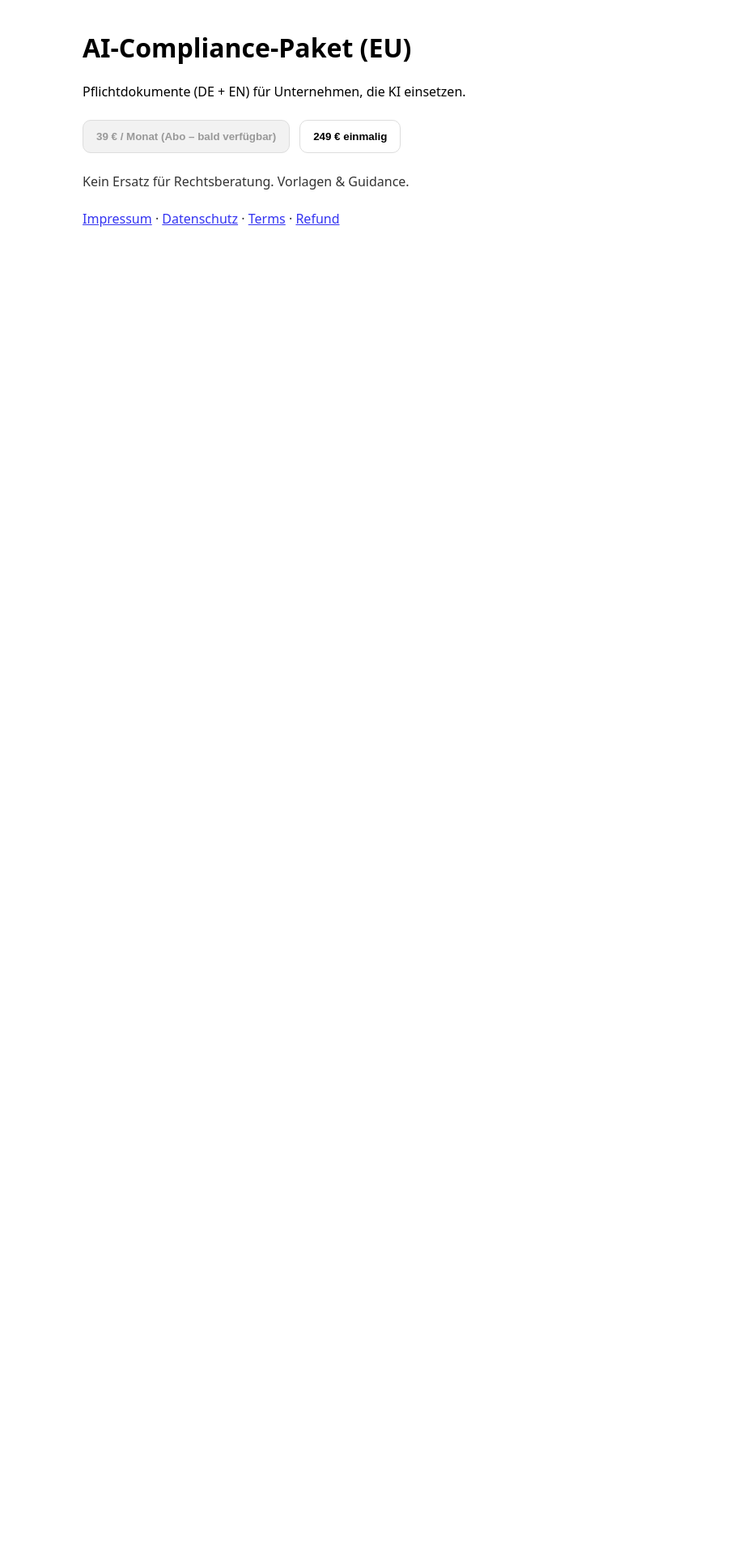
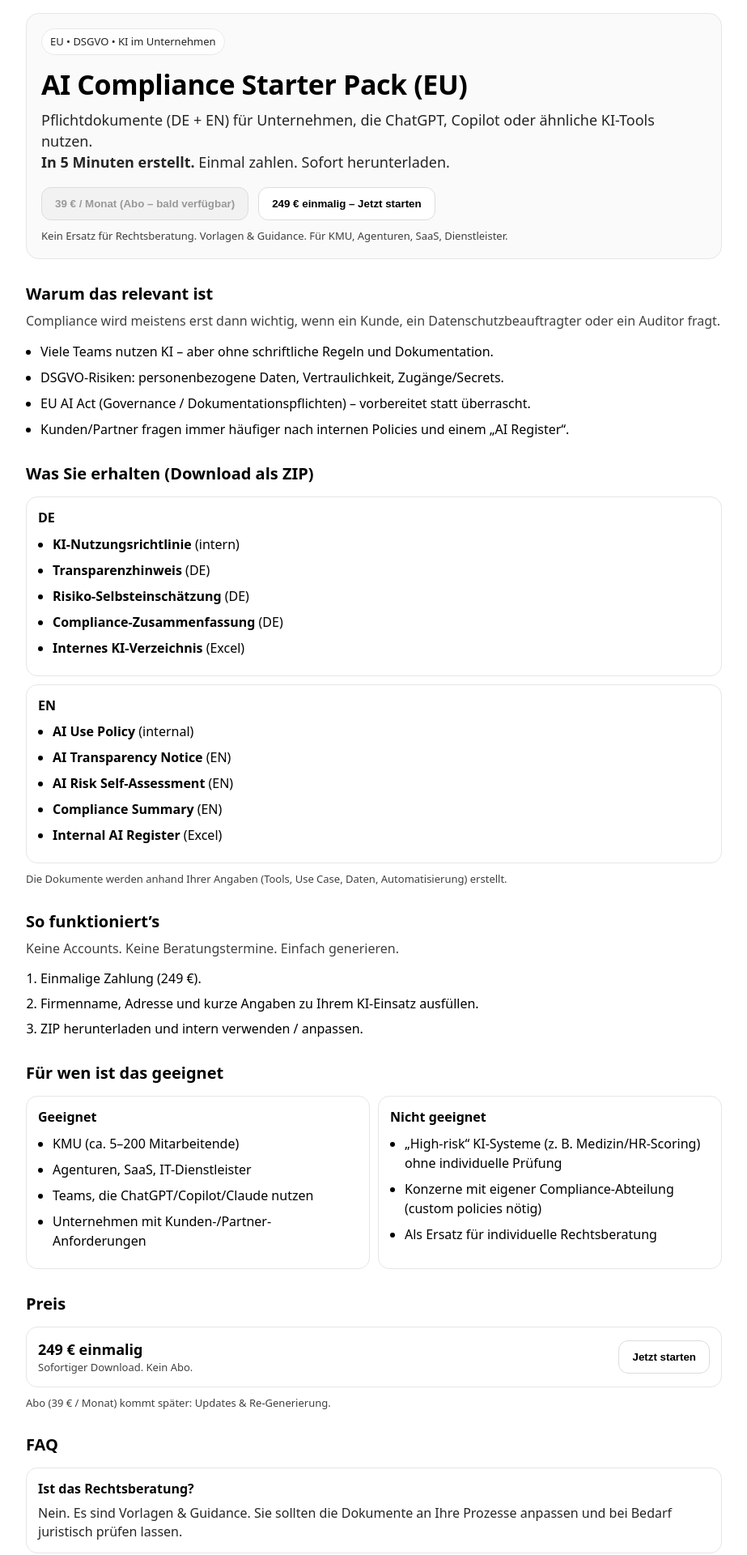
Before and after one commit to ananyinstudio/ai-compliance, a Next.js app: page / in a window 1280 px wide. Shown: the part 40-1960 px from the top of the page at 81% size, without its empty margins (178-1101 px from the left). Before the commit the page ends 800 px from the top, so only its background shows below. Built offline with nearby package versions, Linux system fonts and the light colour scheme.

Commit message:
Update page.tsx

```diff
--- a/src/app/page.tsx
+++ b/src/app/page.tsx
@@ -6,61 +6,269 @@ async function go(mode: "sub" | "one") {
     headers: { "content-type": "application/json" },
     body: JSON.stringify({ mode }),
   });
+
   const data = await res.json();
+  if (!data?.url) {
+    alert("Checkout konnte nicht gestartet werden.");
+    return;
+  }
   window.location.href = data.url;
+}
+
+function Bullet({ children }: { children: React.ReactNode }) {
+  return (
+    <li style={{ marginBottom: 8, lineHeight: 1.5 }}>
+      {children}
+    </li>
+  );
+}
+
+function Section({
+  title,
+  subtitle,
+  children,
+}: {
+  title: string;
+  subtitle?: string;
+  children: React.ReactNode;
+}) {
+  return (
+    <section style={{ marginTop: 28 }}>
+      <h2 style={{ margin: 0, fontSize: 20 }}>{title}</h2>
+      {subtitle && <div style={{ marginTop: 8, opacity: 0.75 }}>{subtitle}</div>}
+      <div style={{ marginTop: 14 }}>{children}</div>
+    </section>
+  );
 }
 
 export default function Home() {
   return (
-    <main style={{ maxWidth: 720, margin: "40px auto", fontFamily: "system-ui", padding: 16 }}>
-      <h1>AI-Compliance-Paket (EU)</h1>
-      <p>Pflichtdokumente (DE + EN) für Unternehmen, die KI einsetzen.</p>
+    <main
+      style={{
+        maxWidth: 860,
+        margin: "40px auto",
+        fontFamily: "system-ui",
+        padding: 16,
+        lineHeight: 1.45,
+      }}
+    >
+      {/* HERO */}
+      <div
+        style={{
+          padding: 18,
+          borderRadius: 16,
+          border: "1px solid #e6e6e6",
+          background: "#fafafa",
+        }}
+      >
+        <div style={{ display: "inline-block", padding: "6px 10px", border: "1px solid #e6e6e6", borderRadius: 999, background: "white", fontSize: 13, opacity: 0.85 }}>
+          EU • DSGVO • KI im Unternehmen
+        </div>
 
-      <div style={{ display: "flex", gap: 12, marginTop: 24, flexWrap: "wrap" }}>
-  {/* Subscription – visible but disabled */}
+        <h1 style={{ margin: "12px 0 6px 0", fontSize: 34, letterSpacing: -0.4 }}>
+          AI Compliance Starter Pack (EU)
+        </h1>
+
+        <p style={{ margin: 0, fontSize: 18, opacity: 0.85 }}>
+          Pflichtdokumente (DE + EN) für Unternehmen, die ChatGPT, Copilot oder ähnliche KI-Tools nutzen.
+          <br />
+          <strong>In 5 Minuten erstellt.</strong> Einmal zahlen. Sofort herunterladen.
+        </p>
+
+        {/* CTA */}
+        <div style={{ display: "flex", gap: 12, marginTop: 18, flexWrap: "wrap" }}>
+          {/* Abo – visible but disabled */}
           <button
             disabled
-    title="Coming soon"
+            title="Bald verfügbar"
             style={{
               padding: "12px 16px",
               background: "#f2f2f2",
               color: "#999",
               border: "1px solid #ddd",
-      borderRadius: 10,
+              borderRadius: 12,
               cursor: "not-allowed",
-      fontWeight: 600,
+              fontWeight: 700,
             }}
           >
             39 € / Monat (Abo – bald verfügbar)
           </button>
 
-  {/* One-time payment */}
+          {/* One-time */}
           <button
             onClick={() => go("one")}
             style={{
               padding: "12px 16px",
-      borderRadius: 10,
+              borderRadius: 12,
               border: "1px solid #ddd",
               background: "white",
-      fontWeight: 600,
+              fontWeight: 800,
               cursor: "pointer",
             }}
           >
-    249 € einmalig
+            249 € einmalig – Jetzt starten
           </button>
         </div>
 
-      <p style={{ marginTop: 24, opacity: 0.8 }}>
-        Kein Ersatz für Rechtsberatung. Vorlagen &amp; Guidance.
-      </p>
+        <div style={{ marginTop: 10, fontSize: 13, opacity: 0.75 }}>
+          Kein Ersatz für Rechtsberatung. Vorlagen &amp; Guidance. Für KMU, Agenturen, SaaS, Dienstleister.
+        </div>
+      </div>
 
-      <p style={{ marginTop: 24, opacity: 0.8 }}>
+      {/* TRUST / VALUE */}
+      <Section
+        title="Warum das relevant ist"
+        subtitle="Compliance wird meistens erst dann wichtig, wenn ein Kunde, ein Datenschutzbeauftragter oder ein Auditor fragt."
+      >
+        <ul style={{ margin: 0, paddingLeft: 18 }}>
+          <Bullet>Viele Teams nutzen KI – aber ohne schriftliche Regeln und Dokumentation.</Bullet>
+          <Bullet>DSGVO-Risiken: personenbezogene Daten, Vertraulichkeit, Zugänge/Secrets.</Bullet>
+          <Bullet>EU AI Act (Governance / Dokumentationspflichten) – vorbereitet statt überrascht.</Bullet>
+          <Bullet>Kunden/Partner fragen immer häufiger nach internen Policies und einem „AI Register“.</Bullet>
+        </ul>
+      </Section>
+
+      {/* WHAT YOU GET */}
+      <Section title="Was Sie erhalten (Download als ZIP)">
+        <div
+          style={{
+            display: "grid",
+            gap: 10,
+            gridTemplateColumns: "1fr",
+          }}
+        >
+          <div style={{ padding: 14, border: "1px solid #e6e6e6", borderRadius: 14 }}>
+            <div style={{ fontWeight: 800 }}>DE</div>
+            <ul style={{ margin: "8px 0 0 0", paddingLeft: 18 }}>
+              <Bullet><strong>KI-Nutzungsrichtlinie</strong> (intern)</Bullet>
+              <Bullet><strong>Transparenzhinweis</strong> (DE)</Bullet>
+              <Bullet><strong>Risiko-Selbsteinschätzung</strong> (DE)</Bullet>
+              <Bullet><strong>Compliance-Zusammenfassung</strong> (DE)</Bullet>
+              <Bullet><strong>Internes KI-Verzeichnis</strong> (Excel)</Bullet>
+            </ul>
+          </div>
+
+          <div style={{ padding: 14, border: "1px solid #e6e6e6", borderRadius: 14 }}>
+            <div style={{ fontWeight: 800 }}>EN</div>
+            <ul style={{ margin: "8px 0 0 0", paddingLeft: 18 }}>
+              <Bullet><strong>AI Use Policy</strong> (internal)</Bullet>
+              <Bullet><strong>AI Transparency Notice</strong> (EN)</Bullet>
+              <Bullet><strong>AI Risk Self-Assessment</strong> (EN)</Bullet>
+              <Bullet><strong>Compliance Summary</strong> (EN)</Bullet>
+              <Bullet><strong>Internal AI Register</strong> (Excel)</Bullet>
+            </ul>
+          </div>
+        </div>
+
+        <div style={{ marginTop: 10, fontSize: 13, opacity: 0.75 }}>
+          Die Dokumente werden anhand Ihrer Angaben (Tools, Use Case, Daten, Automatisierung) erstellt.
+        </div>
+      </Section>
+
+      {/* HOW IT WORKS */}
+      <Section title="So funktioniert’s" subtitle="Keine Accounts. Keine Beratungstermine. Einfach generieren.">
+        <ol style={{ margin: 0, paddingLeft: 18 }}>
+          <li style={{ marginBottom: 8 }}>Einmalige Zahlung (249 €).</li>
+          <li style={{ marginBottom: 8 }}>Firmenname, Adresse und kurze Angaben zu Ihrem KI-Einsatz ausfüllen.</li>
+          <li style={{ marginBottom: 8 }}>ZIP herunterladen und intern verwenden / anpassen.</li>
+        </ol>
+      </Section>
+
+      {/* FOR WHO */}
+      <Section title="Für wen ist das geeignet">
+        <div style={{ display: "grid", gap: 10, gridTemplateColumns: "1fr 1fr" }}>
+          <div style={{ padding: 14, border: "1px solid #e6e6e6", borderRadius: 14 }}>
+            <div style={{ fontWeight: 800, marginBottom: 8 }}>Geeignet</div>
+            <ul style={{ margin: 0, paddingLeft: 18 }}>
+              <Bullet>KMU (ca. 5–200 Mitarbeitende)</Bullet>
+              <Bullet>Agenturen, SaaS, IT-Dienstleister</Bullet>
+              <Bullet>Teams, die ChatGPT/Copilot/Claude nutzen</Bullet>
+              <Bullet>Unternehmen mit Kunden-/Partner-Anforderungen</Bullet>
+            </ul>
+          </div>
+
+          <div style={{ padding: 14, border: "1px solid #e6e6e6", borderRadius: 14 }}>
+            <div style={{ fontWeight: 800, marginBottom: 8 }}>Nicht geeignet</div>
+            <ul style={{ margin: 0, paddingLeft: 18 }}>
+              <Bullet>„High-risk“ KI-Systeme (z. B. Medizin/HR-Scoring) ohne individuelle Prüfung</Bullet>
+              <Bullet>Konzerne mit eigener Compliance-Abteilung (custom policies nötig)</Bullet>
+              <Bullet>Als Ersatz für individuelle Rechtsberatung</Bullet>
+            </ul>
+          </div>
+        </div>
+      </Section>
+
+      {/* PRICE */}
+      <Section title="Preis">
+        <div style={{ display: "flex", alignItems: "center", justifyContent: "space-between", gap: 12, flexWrap: "wrap", padding: 14, border: "1px solid #e6e6e6", borderRadius: 14 }}>
+          <div>
+            <div style={{ fontSize: 18, fontWeight: 900 }}>249 € einmalig</div>
+            <div style={{ fontSize: 13, opacity: 0.75 }}>Sofortiger Download. Kein Abo.</div>
+          </div>
+          <button
+            onClick={() => go("one")}
+            style={{
+              padding: "12px 16px",
+              borderRadius: 12,
+              border: "1px solid #ddd",
+              background: "white",
+              fontWeight: 800,
+              cursor: "pointer",
+            }}
+          >
+            Jetzt starten
+          </button>
+        </div>
+
+        <div style={{ marginTop: 10, fontSize: 13, opacity: 0.75 }}>
+          Abo (39 € / Monat) kommt später: Updates &amp; Re-Generierung.
+        </div>
+      </Section>
+
+      {/* FAQ */}
+      <Section title="FAQ">
+        <div style={{ display: "grid", gap: 12 }}>
+          <div style={{ padding: 14, border: "1px solid #e6e6e6", borderRadius: 14 }}>
+            <div style={{ fontWeight: 800 }}>Ist das Rechtsberatung?</div>
+            <div style={{ marginTop: 6, opacity: 0.85 }}>
+              Nein. Es sind Vorlagen &amp; Guidance. Sie sollten die Dokumente an Ihre Prozesse anpassen und bei Bedarf juristisch prüfen lassen.
+            </div>
+          </div>
+
+          <div style={{ padding: 14, border: "1px solid #e6e6e6", borderRadius: 14 }}>
+            <div style={{ fontWeight: 800 }}>Ist das „EU AI Act compliant“?</div>
+            <div style={{ marginTop: 6, opacity: 0.85 }}>
+              Die Inhalte sind an gängigen Governance-/Dokumentationsanforderungen orientiert. Keine Garantie – Compliance hängt vom tatsächlichen Einsatz und den Prozessen ab.
+            </div>
+          </div>
+
+          <div style={{ padding: 14, border: "1px solid #e6e6e6", borderRadius: 14 }}>
+            <div style={{ fontWeight: 800 }}>Kann ich die Dokumente bearbeiten?</div>
+            <div style={{ marginTop: 6, opacity: 0.85 }}>
+              Ja. Sie erhalten PDF + Excel. (Wenn du willst, können wir später zusätzlich DOCX anbieten.)
+            </div>
+          </div>
+
+          <div style={{ padding: 14, border: "1px solid #e6e6e6", borderRadius: 14 }}>
+            <div style={{ fontWeight: 800 }}>Wie lange dauert es?</div>
+            <div style={{ marginTop: 6, opacity: 0.85 }}>
+              Typischerweise 2–5 Minuten: Zahlung → Angaben → Download.
+            </div>
+          </div>
+        </div>
+      </Section>
+
+      {/* Footer */}
+      <div style={{ marginTop: 34, paddingTop: 18, borderTop: "1px solid #eee", fontSize: 14, opacity: 0.85 }}>
+        <div>Kein Ersatz für Rechtsberatung. Vorlagen &amp; Guidance.</div>
+
+        <div style={{ marginTop: 10 }}>
           <a href="/impressum">Impressum</a> ·{" "}
           <a href="/datenschutz">Datenschutz</a> ·{" "}
           <a href="/terms">Terms</a> ·{" "}
           <a href="/refund">Refund</a>
-      </p>
-
+        </div>
+      </div>
     </main>
   );
 }
```
Lines whose indentation alone changed are shown as unchanged.
